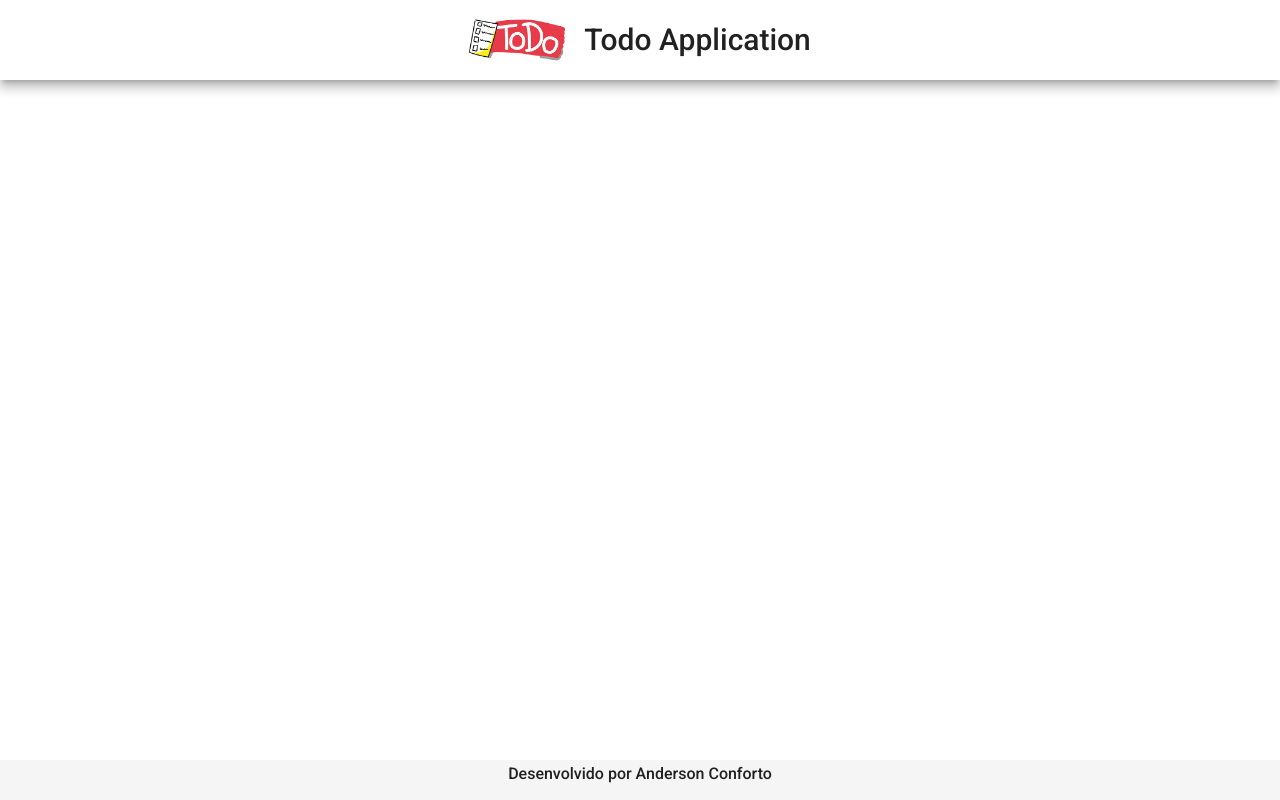
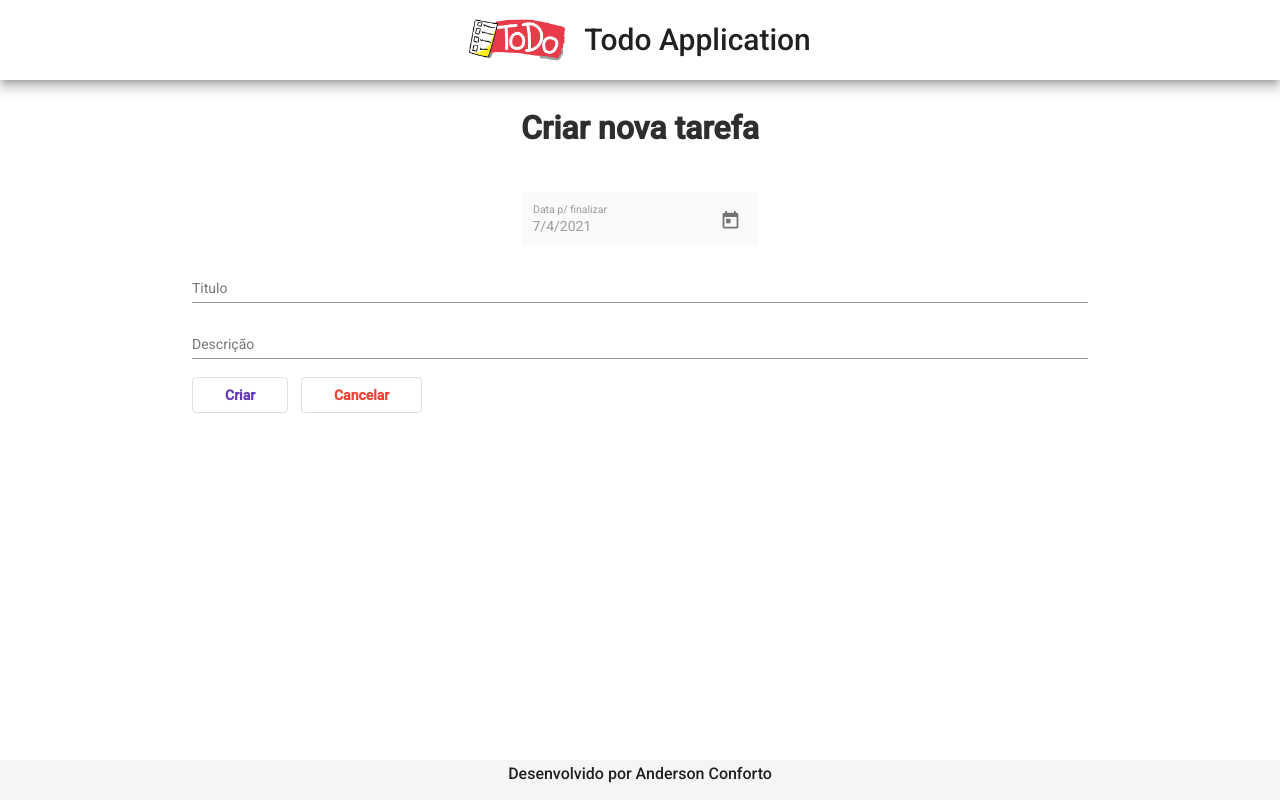
Before and after one commit to AndersonFlorencioConforto/TodoFrontEnd, an Angular app: page /update/1 in a window 1280 px wide. Before the commit this address led to /. Built offline with nearby package versions, Linux system fonts and the light colour scheme.

Commit message:
Criando component update

```diff
--- a/src/app/app.module.ts
+++ b/src/app/app.module.ts
@@ -20,6 +20,7 @@
 import {MatInputModule} from '@angular/material/input';
 import {MatDatepickerModule} from '@angular/material/datepicker';
 import { MatNativeDateModule } from '@angular/material/core';
+import { UpdateComponent } from './componets/update/update.component';
 
 
 @NgModule({
@@ -30,6 +31,7 @@
     ReadAllComponent,
     FinalizadosComponent,
     CreateComponent,
+    UpdateComponent,
 
 
   ],
--- a/src/app/components/read-all/read-all.component.html
+++ b/src/app/components/read-all/read-all.component.html
@@ -15,7 +15,7 @@
                 <button (click)="finalizar(item)" mat-mini-fab color="primary">
                     <mat-icon>done</mat-icon>
                   </button>
-                  <button mat-mini-fab color="accent">
+                  <button routerLink = "update/{{item.id}}" mat-mini-fab color="accent">
                     <mat-icon>edit</mat-icon>
                   </button>
                   <button (click)="delete(item.id)" mat-mini-fab color="warn">
--- /dev/null
+++ b/src/app/componets/update/update.component.css
@@ -0,0 +1,36 @@
+form {
+    width: 70%;
+    margin: 2rem auto 0 auto;
+    text-align: center;
+}
+
+.data-finalizar{
+    text-align: start;
+
+}
+
+h1{
+    font-size: 2rem;
+    font-weight: 600 ;
+    margin-bottom: 3rem;
+    color: rgb(46, 46, 46);
+}
+
+.form{
+    width: 100%;
+}
+
+.buttons {
+    width: 100%;
+    text-align: start;
+
+}
+
+button{
+    margin-right: .8rem;
+    padding-right: 2rem;
+    padding-left: 2rem;
+    font-weight: 600;
+
+
+}
--- /dev/null
+++ b/src/app/componets/update/update.component.html
@@ -0,0 +1,25 @@
+<form >
+    <h1>Criar nova tarefa</h1>
+    <mat-form-field class="data-finalizar" appearance="fill">
+        <mat-label>Data p/ finalizar</mat-label>
+        <input [(ngModel)]="todo.dataParaFinalizar" name="todo.dataParaFinalizar" matInput [matDatepicker]="dp3" disabled>
+        <mat-datepicker-toggle matSuffix [for]="dp3"></mat-datepicker-toggle>
+        <mat-datepicker #dp3 disabled="false"></mat-datepicker>
+      </mat-form-field>
+
+      <div class="forms">
+        <mat-form-field class="form">
+            <mat-label>Titulo</mat-label>
+            <input [(ngModel)]="todo.titulo" name="todo.titulo" matInput placeholder="Ex. Estudar Spring">
+          </mat-form-field>
+
+          <mat-form-field class="form">
+            <mat-label>Descrição</mat-label>
+            <input [(ngModel)]="todo.descricao" name="todo.descricao" matInput placeholder="Ex. Estudar SpringBoot 2">
+          </mat-form-field>
+      </div>
+      <div class="buttons">
+        <button (click)="create()" mat-stroked-button color="primary">Criar</button>
+        <button (click)="cancel()" mat-stroked-button color="warn">Cancelar</button>
+      </div>
+</form>
--- /dev/null
+++ b/src/app/componets/update/update.component.ts
@@ -0,0 +1,47 @@
+import { Component, OnInit } from '@angular/core';
+import { Router } from '@angular/router';
+import { Todo } from 'src/app/models/todo';
+import { TodoService } from 'src/app/services/todo.service';
+
+@Component({
+  selector: 'app-update',
+  templateUrl: './update.component.html',
+  styleUrls: ['./update.component.css']
+})
+export class UpdateComponent implements OnInit {
+
+  todo: Todo = {
+    titulo: '',
+    descricao: '',
+    dataParaFinalizar: new Date(),
+    finalizado: false
+  }
+  constructor(private router : Router, private service : TodoService) { }
+
+  ngOnInit(): void {
+  }
+
+  create():void{
+    this.formataData()
+    this.service.create(this.todo).subscribe((resp) => {
+      this.service.message('Tarefa criada com sucesso!');
+      this.router.navigate(['']);
+    }, err => {
+      this.service.message('Falha ao criar tarefa!');
+      this.router.navigate(['']);
+    } )
+
+
+  }
+
+  cancel():void{
+    this.router.navigate([''])
+
+  }
+
+  formataData():void{
+    let data = new Date(this.todo.dataParaFinalizar)
+    this.todo.dataParaFinalizar = `${data.getDate()}/${data.getMonth() + 1}/${data.getFullYear()}`
+  }
+
+}
```
Also changed, not shown: src/app/app-routing.module.ts (+6 -1 lines).
